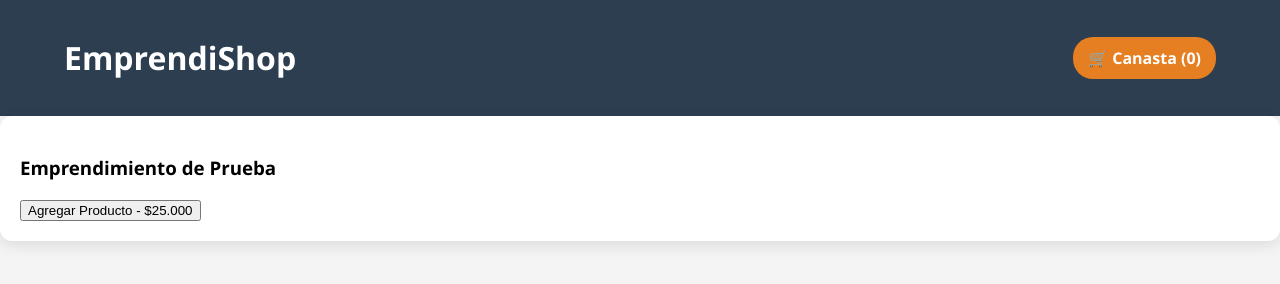
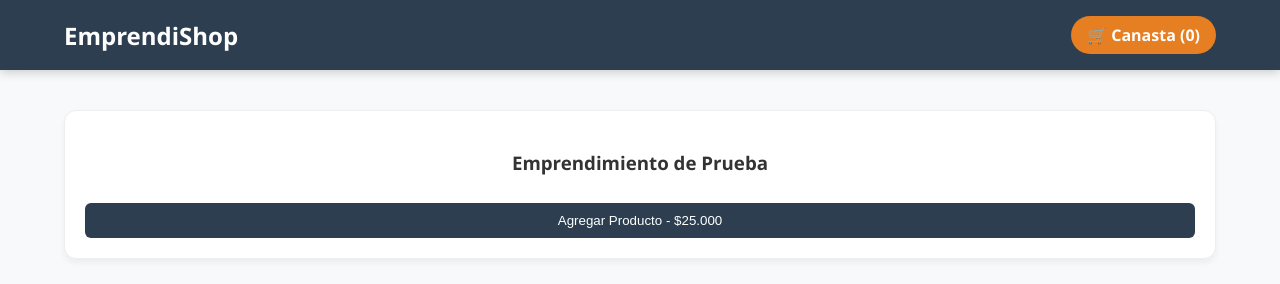
Before and after one commit to andresdavidangulo2018-ship-it/Mi_primer_repositorio, a website: page index.html in a window 1280 px wide. Drawn offline with Linux system fonts and the light colour scheme.

Commit message:
Update Style.css

```diff
--- a/Style.css
+++ b/Style.css
@@ -1,43 +1,109 @@
-/* Estilos base que ya tienes */
-body { font-family: 'Segoe UI', Tahoma, Geneva, Verdana, sans-serif; background: #f4f4f4; margin: 0; }
-header { display: flex; justify-content: space-between; align-items: center; padding: 15px 5%; background: #2c3e50; color: white; }
+/* Paleta de colores y Tipografía */
+:root {
+    --principal: #2c3e50;
+    --detalles: #e67e22;
+    --fondo: #f8f9fa;
+    --blanco: #ffffff;
+    --exito: #27ae60;
+}
 
-/* Estilo para los nombres de emprendimientos */
-.contenedor-tiendas { display: grid; grid-template-columns: repeat(auto-fit, minmax(250px, 1fr)); gap: 20px; padding: 20px; }
+body {
+    font-family: 'Segoe UI', Roboto, Helvetica, Arial, sans-serif;
+    background-color: var(--fondo);
+    margin: 0;
+    color: #333;
+}
+
+/* Encabezado */
+header {
+    background-color: var(--principal);
+    color: var(--blanco);
+    padding: 1rem 5%;
+    display: flex;
+    justify-content: space-between;
+    align-items: center;
+    box-shadow: 0 2px 10px rgba(0,0,0,0.2);
+    position: sticky;
+    top: 0;
+    z-index: 100;
+}
+
+header h1 { margin: 0; font-size: 1.5rem; }
+
+#btn-carrito {
+    background-color: var(--detalles);
+    padding: 8px 16px;
+    border-radius: 25px;
+    cursor: pointer;
+    font-weight: bold;
+    transition: transform 0.2s;
+}
+
+#btn-carrito:hover { transform: scale(1.05); }
+
+/* Contenedor de Tarjetas */
+#contenedor-tiendas {
+    display: grid;
+    grid-template-columns: repeat(auto-fit, minmax(280px, 1fr));
+    gap: 20px;
+    padding: 40px 5%;
+}
 
 .card {
-    background: white;
+    background: var(--blanco);
+    border-radius: 12px;
     padding: 20px;
-    border-radius: 12px;
-    box-shadow: 0 4px 15px rgba(0,0,0,0.1);
-    transition: transform 0.3s;
+    box-shadow: 0 4px 6px rgba(0,0,0,0.05);
+    border: 1px solid #eee;
+    text-align: center;
+    transition: box-shadow 0.3s;
 }
 
-.card:hover { transform: translateY(-5px); }
+.card:hover { box-shadow: 0 8px 15px rgba(0,0,0,0.1); }
 
-/* Estilo para el botón de la canasta */
-#btn-carrito {
-    background: #e67e22;
-    padding: 10px 15px;
-    border-radius: 20px;
-    cursor: pointer;
-    font-weight: bold;
-}
-
-/* El botón verde de pago que pediste */
-.btn-pagar {
-    background: #28a745;
+.card button {
+    background-color: var(--principal);
     color: white;
     border: none;
-    padding: 12px;
-    border-radius: 5px;
-    font-size: 16px;
-    font-weight: bold;
+    padding: 10px 15px;
+    border-radius: 6px;
     cursor: pointer;
     width: 100%;
     margin-top: 10px;
 }
 
-.btn-pagar:hover { background: #218838; }
+/* Modal de Pago */
+.modal {
+    position: fixed;
+    top: 0; left: 0; width: 100%; height: 100%;
+    background: rgba(0,0,0,0.6);
+    display: flex;
+    justify-content: center;
+    align-items: center;
+    z-index: 1000;
+}
 
-.hidden { display: none; }
+.modal-content {
+    background: var(--blanco);
+    padding: 30px;
+    border-radius: 15px;
+    width: 90%;
+    max-width: 400px;
+    box-shadow: 0 10px 25px rgba(0,0,0,0.2);
+}
+
+.modal-content input, .modal-content select {
+    width: 100%;
+    padding: 10px;
+    margin: 8px 0;
+    border: 1px solid #ccc;
+    border-radius: 5px;
+    box-sizing: border-box; /* Evita que el input se salga del cuadro */
+}
+
+.btn-pagar {
+    background-color: var(--exito) !important;
+    font-weight: bold;
+    font-size: 1.1rem;
+    margin-top: 15px;
+}
```
